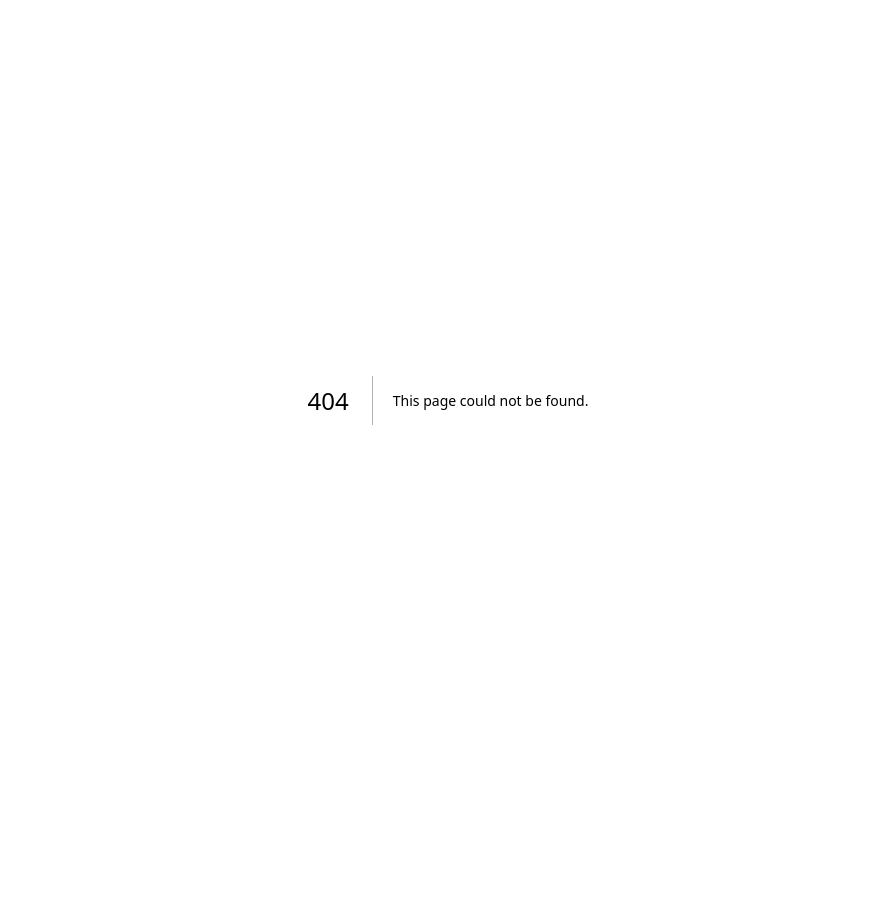
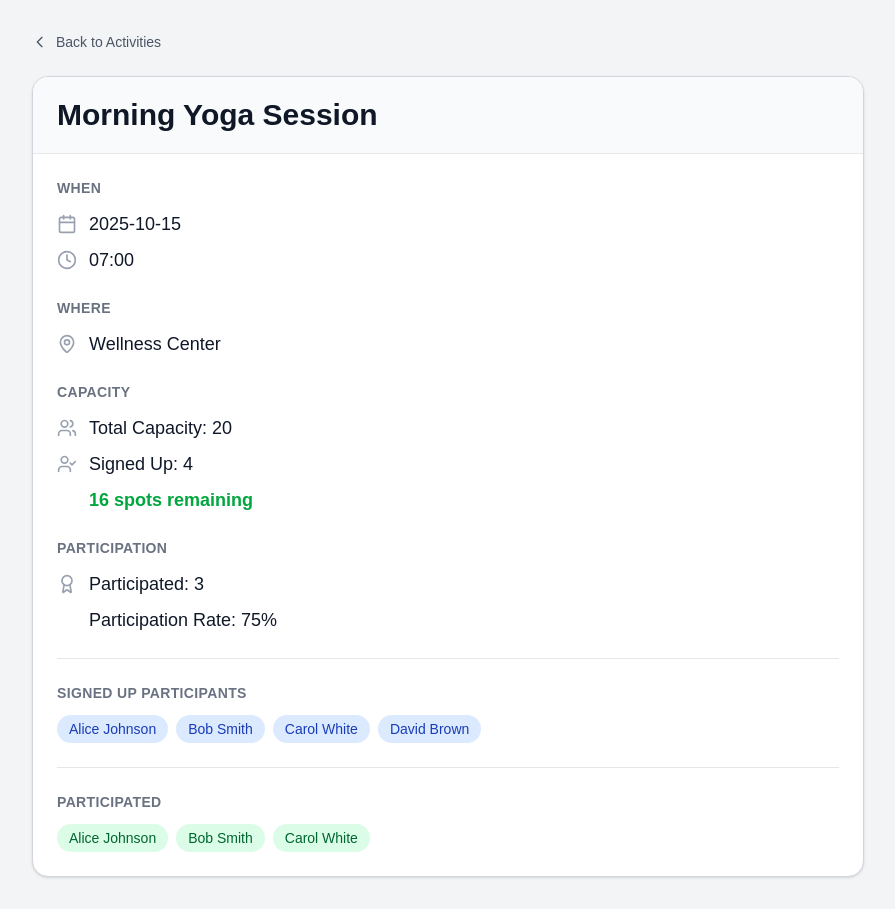
Before and after one commit to shchilkin/activity-finder, a Next.js app: page /activity/1 in a window 1280 px wide. Before the commit this address had no page. Shown: the whole page, without its empty margins (192-1087 px from the left). Before the commit the page ends 800 px from the top, so only its background shows below. Built offline with nearby package versions, Linux system fonts and the light colour scheme.

Commit message:
Rebase on development branch and use new ActivityService with Zod validation
Co-authored-by: shchilkin <49785954+shchilkin@users.noreply.github.com>

```diff
--- /dev/null
+++ b/src/app/activity/[id]/not-found.tsx
@@ -0,0 +1,41 @@
+import Link from 'next/link';
+
+export default function NotFound() {
+  return (
+    <div className="flex min-h-screen items-center justify-center bg-gray-100 dark:bg-gray-900">
+      <div className="text-center">
+        <div className="mb-8">
+          <h1 className="mb-2 text-6xl font-bold text-gray-900 dark:text-gray-100">
+            404
+          </h1>
+          <h2 className="mb-4 text-2xl font-semibold text-gray-700 dark:text-gray-300">
+            Activity Not Found
+          </h2>
+          <p className="text-gray-600 dark:text-gray-400">
+            The activity you&apos;re looking for doesn&apos;t exist or has been
+            removed.
+          </p>
+        </div>
+        <Link
+          href="/"
+          className="inline-flex items-center rounded-lg bg-blue-600 px-6 py-3 text-white transition-colors hover:bg-blue-700 dark:bg-blue-500 dark:hover:bg-blue-600"
+        >
+          <svg
+            className="mr-2 h-5 w-5"
+            fill="none"
+            stroke="currentColor"
+            viewBox="0 0 24 24"
+          >
+            <path
+              strokeLinecap="round"
+              strokeLinejoin="round"
+              strokeWidth={2}
+              d="M3 12l2-2m0 0l7-7 7 7M5 10v10a1 1 0 001 1h3m10-11l2 2m-2-2v10a1 1 0 01-1 1h-3m-6 0a1 1 0 001-1v-4a1 1 0 011-1h2a1 1 0 011 1v4a1 1 0 001 1m-6 0h6"
+            />
+          </svg>
+          Back to Activities
+        </Link>
+      </div>
+    </div>
+  );
+}
--- /dev/null
+++ b/src/app/activity/[id]/page.tsx
@@ -0,0 +1,210 @@
+import { notFound } from 'next/navigation';
+import Link from 'next/link';
+import {
+  activityService,
+  ActivityNotFoundError,
+  InvalidActivityParameterError,
+} from '@/services';
+import { Calendar, Clock, MapPin, Users, UserCheck, Award } from 'lucide-react';
+
+interface PageProps {
+  params: Promise<{
+    id: string;
+  }>;
+}
+
+export default async function ActivityDetailsPage({ params }: PageProps) {
+  const { id } = await params;
+  const activityId = parseInt(id, 10);
+
+  // Return 404 if ID is not a valid number
+  if (isNaN(activityId)) {
+    notFound();
+  }
+
+  // Fetch activity with error handling
+  let activity;
+  try {
+    activity = await activityService.getActivityById(activityId);
+  } catch (error) {
+    if (
+      error instanceof ActivityNotFoundError ||
+      error instanceof InvalidActivityParameterError
+    ) {
+      notFound();
+    }
+    // Re-throw other errors to be handled by error boundary
+    throw error;
+  }
+
+  const remaining = activity.capacity - activity.signedUp.length;
+  const participationRate =
+    activity.signedUp.length > 0
+      ? Math.round(
+          (activity.participated.length / activity.signedUp.length) * 100,
+        )
+      : 0;
+
+  return (
+    <div className="min-h-screen bg-gray-100 py-8 dark:bg-gray-900">
+      <div className="mx-auto max-w-4xl px-4 sm:px-6 lg:px-8">
+        {/* Back link */}
+        <Link
+          href="/"
+          className="mb-6 inline-flex items-center text-sm text-gray-600 hover:text-gray-900 dark:text-gray-400 dark:hover:text-gray-100"
+        >
+          <svg
+            className="mr-2 h-4 w-4"
+            fill="none"
+            stroke="currentColor"
+            viewBox="0 0 24 24"
+          >
+            <path
+              strokeLinecap="round"
+              strokeLinejoin="round"
+              strokeWidth={2}
+              d="M15 19l-7-7 7-7"
+            />
+          </svg>
+          Back to Activities
+        </Link>
+
+        {/* Activity Card */}
+        <div className="overflow-hidden rounded-2xl border border-gray-300 bg-white shadow-sm dark:border-slate-600 dark:bg-slate-800">
+          {/* Header */}
+          <div className="border-b border-gray-200 bg-gray-50 px-6 py-5 dark:border-slate-700 dark:bg-slate-900">
+            <h1 className="text-3xl font-bold text-gray-900 dark:text-slate-100">
+              {activity.title}
+            </h1>
+          </div>
+
+          {/* Content */}
+          <div className="px-6 py-6">
+            {/* Date & Time Section */}
+            <div className="mb-6">
+              <h2 className="mb-3 text-sm font-semibold tracking-wide text-gray-500 uppercase dark:text-slate-400">
+                When
+              </h2>
+              <div className="space-y-2">
+                <div className="flex items-center text-gray-900 dark:text-slate-100">
+                  <Calendar className="mr-3 h-5 w-5 text-gray-400 dark:text-slate-500" />
+                  <span className="text-lg">{activity.date}</span>
+                </div>
+                <div className="flex items-center text-gray-900 dark:text-slate-100">
+                  <Clock className="mr-3 h-5 w-5 text-gray-400 dark:text-slate-500" />
+                  <span className="text-lg">{activity.time}</span>
+                </div>
+              </div>
+            </div>
+
+            {/* Location Section */}
+            <div className="mb-6">
+              <h2 className="mb-3 text-sm font-semibold tracking-wide text-gray-500 uppercase dark:text-slate-400">
+                Where
+              </h2>
+              <div className="flex items-center text-gray-900 dark:text-slate-100">
+                <MapPin className="mr-3 h-5 w-5 text-gray-400 dark:text-slate-500" />
+                <span className="text-lg">{activity.location}</span>
+              </div>
+            </div>
+
+            {/* Capacity Section */}
+            <div className="mb-6">
+              <h2 className="mb-3 text-sm font-semibold tracking-wide text-gray-500 uppercase dark:text-slate-400">
+                Capacity
+              </h2>
+              <div className="space-y-2">
+                <div className="flex items-center text-gray-900 dark:text-slate-100">
+                  <Users className="mr-3 h-5 w-5 text-gray-400 dark:text-slate-500" />
+                  <span className="text-lg">
+                    Total Capacity: {activity.capacity}
+                  </span>
+                </div>
+                <div className="flex items-center text-gray-900 dark:text-slate-100">
+                  <UserCheck className="mr-3 h-5 w-5 text-gray-400 dark:text-slate-500" />
+                  <span className="text-lg">
+                    Signed Up: {activity.signedUp.length}
+                  </span>
+                </div>
+                <div className="flex items-center">
+                  <div className="mr-3 h-5 w-5" />
+                  <span
+                    className={`text-lg font-semibold ${
+                      remaining === 0
+                        ? 'text-red-600 dark:text-red-400'
+                        : remaining <= activity.capacity * 0.2
+                          ? 'text-orange-600 dark:text-orange-400'
+                          : 'text-green-600 dark:text-green-400'
+                    }`}
+                  >
+                    {remaining} spots remaining
+                  </span>
+                </div>
+              </div>
+            </div>
+
+            {/* Participation Section */}
+            <div className="mb-6">
+              <h2 className="mb-3 text-sm font-semibold tracking-wide text-gray-500 uppercase dark:text-slate-400">
+                Participation
+              </h2>
+              <div className="space-y-2">
+                <div className="flex items-center text-gray-900 dark:text-slate-100">
+                  <Award className="mr-3 h-5 w-5 text-gray-400 dark:text-slate-500" />
+                  <span className="text-lg">
+                    Participated: {activity.participated.length}
+                  </span>
+                </div>
+                {activity.signedUp.length > 0 && (
+                  <div className="flex items-center text-gray-900 dark:text-slate-100">
+                    <div className="mr-3 h-5 w-5" />
+                    <span className="text-lg">
+                      Participation Rate: {participationRate}%
+                    </span>
+                  </div>
+                )}
+              </div>
+            </div>
+
+            {/* Participants Lists */}
+            {activity.signedUp.length > 0 && (
+              <div className="border-t border-gray-200 pt-6 dark:border-slate-700">
+                <h2 className="mb-3 text-sm font-semibold tracking-wide text-gray-500 uppercase dark:text-slate-400">
+                  Signed Up Participants
+                </h2>
+                <div className="flex flex-wrap gap-2">
+                  {activity.signedUp.map((participant, index) => (
+                    <span
+                      key={index}
+                      className="rounded-full bg-blue-100 px-3 py-1 text-sm text-blue-800 dark:bg-blue-900 dark:text-blue-200"
+                    >
+                      {participant}
+                    </span>
+                  ))}
+                </div>
+              </div>
+            )}
+
+            {activity.participated.length > 0 && (
+              <div className="mt-6 border-t border-gray-200 pt-6 dark:border-slate-700">
+                <h2 className="mb-3 text-sm font-semibold tracking-wide text-gray-500 uppercase dark:text-slate-400">
+                  Participated
+                </h2>
+                <div className="flex flex-wrap gap-2">
+                  {activity.participated.map((participant, index) => (
+                    <span
+                      key={index}
+                      className="rounded-full bg-green-100 px-3 py-1 text-sm text-green-800 dark:bg-green-900 dark:text-green-200"
+                    >
+                      {participant}
+                    </span>
+                  ))}
+                </div>
+              </div>
+            )}
+          </div>
+        </div>
+      </div>
+    </div>
+  );
+}
--- a/src/components/EventCard/EventCard.tsx
+++ b/src/components/EventCard/EventCard.tsx
@@ -1,12 +1,14 @@
 'use client';
 
 import { motion } from 'motion/react';
+import Link from 'next/link';
 import { Activity } from '@/schemas/activity';
 import { AvailabilityBadge } from './AvailabilityBadge';
 import { DateTime } from './DateTime';
 import { Location } from './Location';
 
 export const EventCard = ({
+  id,
   title,
   date,
   time,
@@ -17,10 +19,11 @@ export const EventCard = ({
   const remaining = capacity - signedUp.length;
 
   return (
+    <Link href={`/activity/${id}`}>
       <motion.div
         whileHover={{ y: -4 }}
         transition={{ type: 'spring', stiffness: 400, damping: 30 }}
-      className="group rounded-2xl border border-gray-300 bg-white p-4 hover:shadow-md dark:border-slate-600 dark:bg-slate-800"
+        className="group cursor-pointer rounded-2xl border border-gray-300 bg-white p-4 hover:shadow-md dark:border-slate-600 dark:bg-slate-800"
       >
         <div className="flex items-start justify-between gap-3">
           <div className="min-w-0">
@@ -37,5 +40,6 @@ export const EventCard = ({
           <AvailabilityBadge remaining={remaining} capacity={capacity} />
         </div>
       </motion.div>
+    </Link>
   );
 };
--- a/src/services/index.ts
+++ b/src/services/index.ts
@@ -4,4 +4,4 @@ export {
   ActivityNotFoundError,
   ActivityDataValidationError,
   InvalidActivityParameterError,
-} from './ActivityService/index';
+} from './ActivityService';
```
Lines whose indentation alone changed are shown as unchanged.
